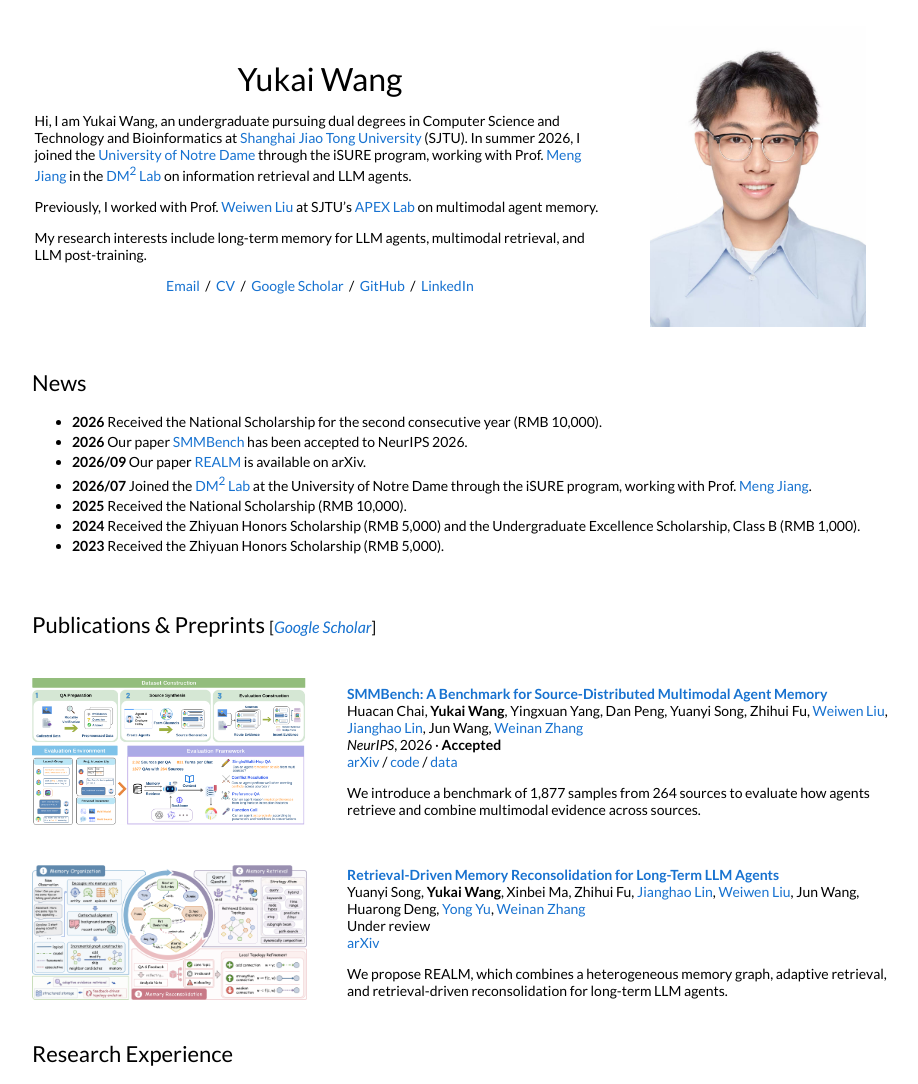
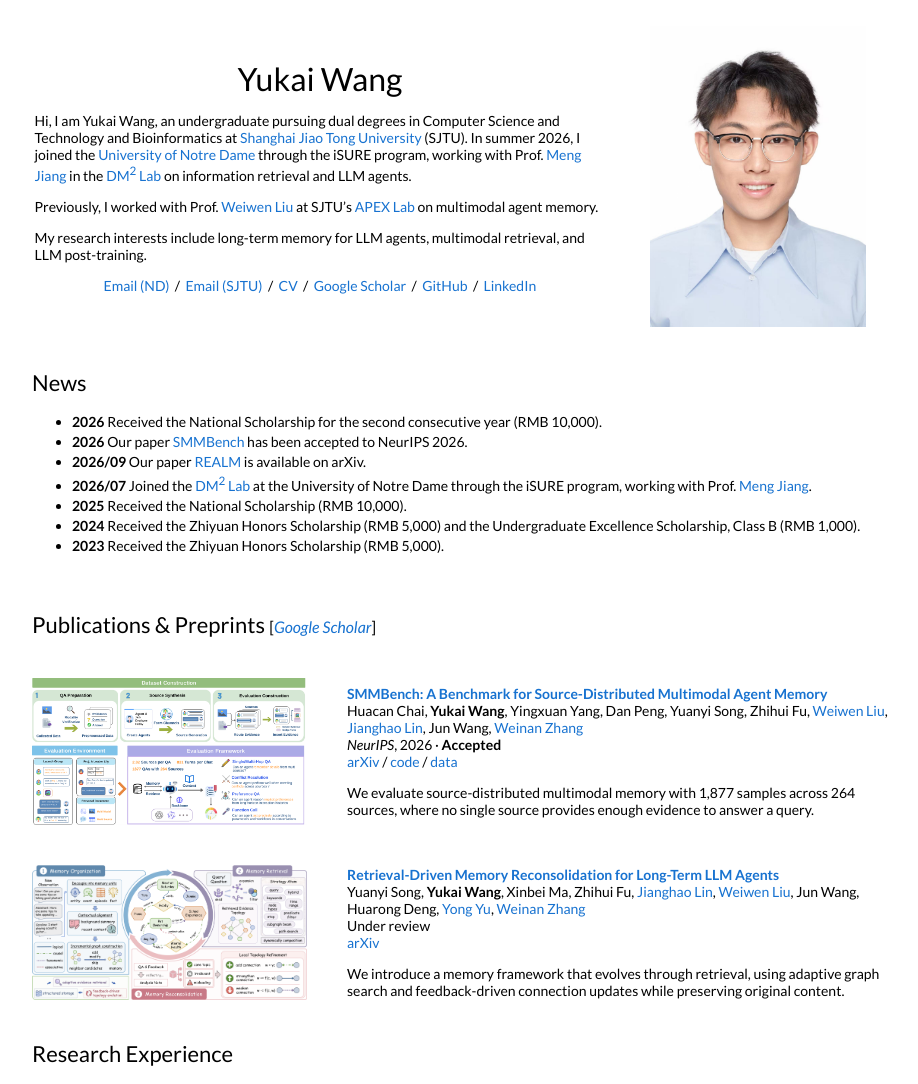
Before and after one commit to wangyukai585/wangyukai585.github.io, a plain HTML site: page index.html in a window 1280 px wide. Shown: the part 5-1089 px from the top of the page, without its empty margins (178-1096 px from the left). Drawn offline with Linux system fonts and the light colour scheme.

Commit message:
Update homepage education, contacts and summaries from current CV

```diff
--- a/index.html
+++ b/index.html
@@ -27,7 +27,8 @@
         <p>Previously, I worked with Prof. <a href="https://wwliu555.github.io/">Weiwen Liu</a> at SJTU’s <a href="https://apex.sjtu.edu.cn/">APEX Lab</a> on multimodal agent memory.</p>
         <p>My research interests include long-term memory for LLM agents, multimodal retrieval, and LLM post-training.</p>
         <p class="contact-links">
-          <a href="mailto:wangyukai@sjtu.edu.cn">Email</a> &nbsp;/&nbsp;
+          <a href="mailto:ywang223@nd.edu">Email (ND)</a> &nbsp;/&nbsp;
+          <a href="mailto:wangyukai@sjtu.edu.cn">Email (SJTU)</a> &nbsp;/&nbsp;
           <a href="assets/documents/Yukai_Wang_CV.pdf">CV</a> &nbsp;/&nbsp;
           <a href="https://scholar.google.com/citations?user=5CRABrMAAAAJ">Google Scholar</a> &nbsp;/&nbsp;
           <a href="https://github.com/wangyukai585">GitHub</a> &nbsp;/&nbsp;
@@ -60,7 +61,7 @@
             <div class="authors">Huacan Chai, <strong>Yukai Wang</strong>, Yingxuan Yang, Dan Peng, Yuanyi Song, Zhihui Fu, <a href="https://wwliu555.github.io/">Weiwen Liu</a>, <a href="https://linjianghao.com/">Jianghao Lin</a>, Jun Wang, <a href="https://wnzhang.net/">Weinan Zhang</a></div>
             <div><em>NeurIPS</em>, 2026 · <strong>Accepted</strong></div>
             <div><a href="https://arxiv.org/abs/2605.15710">arXiv</a> / <a href="https://github.com/FatCatCHC/SMMBench">code</a> / <a href="https://huggingface.co/datasets/HuacanChai/SMMBench">data</a></div>
-            <p>We introduce a benchmark of 1,877 samples from 264 sources to evaluate how agents retrieve and combine multimodal evidence across sources.</p>
+            <p>We evaluate source-distributed multimodal memory with 1,877 samples across 264 sources, where no single source provides enough evidence to answer a query.</p>
           </td>
         </tr>
         <tr>
@@ -70,7 +71,7 @@
             <div class="authors">Yuanyi Song, <strong>Yukai Wang</strong>, Xinbei Ma, Zhihui Fu, <a href="https://linjianghao.com/">Jianghao Lin</a>, <a href="https://wwliu555.github.io/">Weiwen Liu</a>, Jun Wang, Huarong Deng, <a href="https://xsb.seiee.sjtu.edu.cn/english/detail/386_695.htm">Yong Yu</a>, <a href="https://wnzhang.net/">Weinan Zhang</a></div>
             <div>Under review</div>
             <div><a href="https://arxiv.org/abs/2609.16053">arXiv</a></div>
-            <p>We propose REALM, which combines a heterogeneous memory graph, adaptive retrieval, and retrieval-driven reconsolidation for long-term LLM agents.</p>
+            <p>We introduce a memory framework that evolves through retrieval, using adaptive graph search and feedback-driven connection updates while preserving original content.</p>
           </td>
         </tr>
       </tbody></table>
@@ -116,6 +117,7 @@
           <h3><a class="institution" href="https://en.sjtu.edu.cn/">Shanghai Jiao Tong University</a></h3>
           <div>Shanghai, China &nbsp;|&nbsp; Sep. 2023 – Jun. 2027 (expected)</div>
           <div><strong>B.Eng. in Computer Science and Technology</strong></div>
+          <div>Average: 96.57 / 100</div>
           <div><strong>B.S. in Bioinformatics (dual degree)</strong></div>
           <div>Average: 90.15 / 100 &nbsp;|&nbsp; National Scholarship (2025 &amp; 2026)</div>
         </td>
```
Also changed, not shown: 1 other file.
